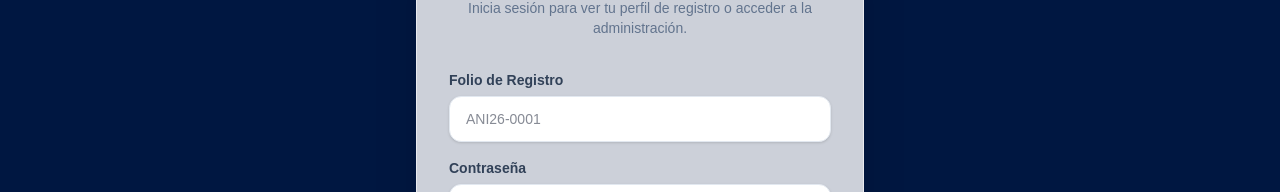
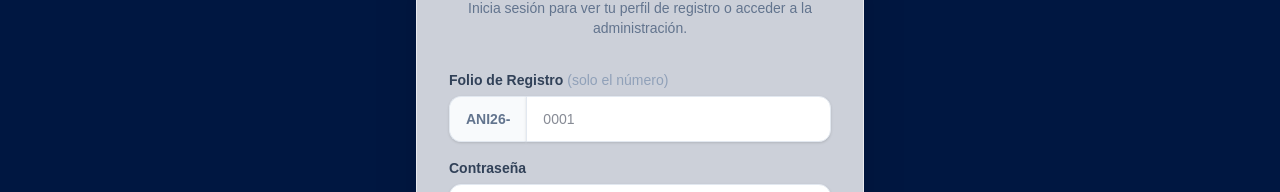
Before and after one commit to iKinoo/aniei-registro-2026, a Next.js app: page /login in a window 1280 px wide. Shown: the part 226-418 px from the top of the page. Built offline with nearby package versions, Linux system fonts and the light colour scheme; what @react-pdf/renderer would draw is missing.

Commit message:
feat: update folio input handling in LoginForm and actions to improve user experience

```diff
--- a/src/app/login/LoginForm.tsx
+++ b/src/app/login/LoginForm.tsx
@@ -18,17 +18,25 @@ export function LoginForm() {
 
       <div className="space-y-4">
         <div>
-          <label className="block text-sm font-semibold text-slate-700 mb-1.5" htmlFor="folioRegistro">
-            Folio de Registro
+          <label className="block text-sm font-semibold text-slate-700 mb-1.5" htmlFor="numeroFolio">
+            Folio de Registro <span className="font-medium text-slate-400">(solo el número)</span>
           </label>
-          <input
-            id="folioRegistro"
-            name="folioRegistro"
-            type="text"
-            required
-            placeholder="ANI26-0001"
-            className="w-full px-4 py-3 rounded-xl border border-slate-200 bg-white focus:outline-none focus:ring-2 focus:ring-blue-500/50 focus:border-blue-500 transition-all text-sm text-slate-900 shadow-sm"
-          />
+          <div className="flex">
+            <span className="inline-flex items-center rounded-l-xl border border-r-0 border-slate-200 bg-slate-50 px-4 py-3 text-sm font-semibold text-slate-500 select-none shadow-sm">
+              ANI26-
+            </span>
+            <input
+              id="numeroFolio"
+              name="numeroFolio"
+              type="text"
+              inputMode="numeric"
+              pattern="[0-9]*"
+              maxLength={4}
+              required
+              placeholder="0001"
+              className="w-full rounded-r-xl border border-slate-200 bg-white px-4 py-3 focus:outline-none focus:ring-2 focus:ring-blue-500/50 focus:border-blue-500 transition-all text-sm text-slate-900 shadow-sm"
+            />
+          </div>
         </div>
 
         <div>
--- a/src/app/login/actions.ts
+++ b/src/app/login/actions.ts
@@ -4,13 +4,22 @@ import { getAuthService, getAccesoRepository } from '@/infrastructure/config/con
 import { LoginCpanelUseCase } from '@/application/use-cases/LoginCpanelUseCase';
 import { redirect } from 'next/navigation';
 
+const PREFIJO_FOLIO = 'ANI26-';
+const DIGITOS_FOLIO = 4;
+
 export async function loginAction(_prevState: { success: boolean; error?: string }, formData: FormData) {
-  const folioRegistro = formData.get('folioRegistro')?.toString() || '';
+  const numeroFolio = (formData.get('numeroFolio')?.toString() || '').trim().toUpperCase();
   const password = formData.get('password')?.toString() || '';
 
-  if (!folioRegistro || !password) {
+  if (!numeroFolio || !password) {
     return { error: 'El folio y la contraseña son requeridos.', success: false };
   }
+
+  const numero = numeroFolio.startsWith(PREFIJO_FOLIO) ? numeroFolio.slice(PREFIJO_FOLIO.length) : numeroFolio;
+  if (!/^\d{1,9}$/.test(numero)) {
+    return { error: 'El número de folio debe contener solo dígitos.', success: false };
+  }
+  const folioRegistro = `${PREFIJO_FOLIO}${numero.padStart(DIGITOS_FOLIO, '0')}`;
 
   const authService = getAuthService();
   const useCase = new LoginCpanelUseCase(authService, getAccesoRepository());
```
